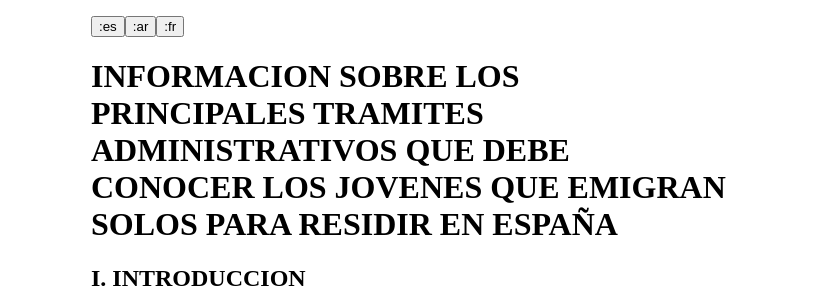
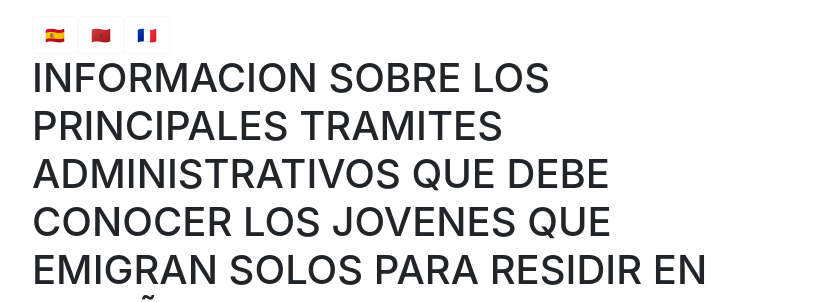
Before and after one commit to guillempuche/LaXarxa, a Gatsby site in the folder src/web/: page / in a window 1280 px wide. Shown: the top 302 px of the page, without its empty margins (224-1049 px from the left). Built offline with nearby package versions, Linux system fonts and the light colour scheme; Gatsby itself is replaced by a stand-in of ours.

Commit message:
Improve UX

```diff
--- a/package.json
+++ b/package.json
@@ -4,7 +4,7 @@
   "description": "A basic typescript app starter for newbies in 2019.",
   "main": "index.js",
   "scripts": {
-    "build": "rimraf ./build && tsc",
+    "build": "rimraf ./build && tsc && npm --prefix src/web build",
     "start": "nodemon",
     "start:prod": "npm run build && node build/index.js",
     "web": "npm --prefix src/web start",
--- a/src/web/gatsby-browser.js
+++ b/src/web/gatsby-browser.js
@@ -1,8 +1,9 @@
-// import WrapRootElement from "./src/components/WrapRootElement";
+// Set up the CSS style.
+import "bootstrap/dist/css/bootstrap.min.css";
+
 import WrapPageElementWithLayout from "./src/components/WrapPageElement";
 
 // Enable i18n.
 import "./src/utils/i18n";
 
-// export const wrapRootElement = WrapRootElement;
 export const wrapPageElement = WrapPageElementWithLayout;
--- a/src/web/gatsby-config.js
+++ b/src/web/gatsby-config.js
@@ -7,6 +7,7 @@
   },
   plugins: [
     "gatsby-plugin-typescript",
+    "gatsby-plugin-sass",
     "gatsby-plugin-react-helmet",
     {
       resolve: `gatsby-source-filesystem`,
--- a/src/web/gatsby-node.js
+++ b/src/web/gatsby-node.js
@@ -45,9 +45,9 @@
   createRedirect({
     fromPath: originalPath,
     toPath: `/${config.siteMetadata.defaultLanguage}${page.path}`,
-    isPermanent: false,
-    redirectInBrowser: process.env.NODE_ENV !== "production",
-    statusCode: 301,
+    isPermanent: true,
+    // Only redirect in the browser during the development.
+    redirectInBrowser: true, //process.env.NODE_ENV !== "production",
   });
 };
 
--- a/src/web/package.json
+++ b/src/web/package.json
@@ -20,11 +20,13 @@
     "bootstrap": "^4.5.0",
     "gatsby": "^2.24.2",
     "gatsby-plugin-react-helmet": "^3.3.1",
+    "gatsby-plugin-sass": "^2.3.12",
     "gatsby-plugin-typescript": "^2.4.0",
     "gatsby-remark-emojis": "^0.4.3",
     "gatsby-source-filesystem": "^2.3.0",
     "gatsby-transformer-remark": "^2.8.4",
     "i18next": "^19.5.1",
+    "node-sass": "^4.14.1",
     "react": "^16.12.0",
     "react-bootstrap": "^1.2.2",
     "react-dom": "^16.12.0",
--- /dev/null
+++ b/src/web/src/components/Emoji.tsx
@@ -0,0 +1,14 @@
+import React from "react";
+
+interface Props {
+  code: number[];
+}
+/**
+ * The code has to be hexadeciaml (eg: `[0x1f1ea, 0x1f1f8]` to show 🇪🇸), instead of `U+1F600`
+ * Unicode emojis list is here: https://unicode.org/emoji/charts/full-emoji-list.htmlf
+ */
+const Emoji: React.FC<Props> = ({ code }) => {
+  return <span role="img">{String.fromCodePoint(...code)}</span>;
+};
+
+export default Emoji;
--- a/src/web/src/components/Languages.tsx
+++ b/src/web/src/components/Languages.tsx
@@ -4,6 +4,7 @@
 import Button from "react-bootstrap/Button";
 
 import { usePageContext } from "../shared/PageContext";
+import Emoji from "./Emoji";
 
 const Languages: React.FC = () => {
   const { originalPath } = usePageContext();
@@ -19,7 +20,7 @@
 
   return (
     <div>
-      <ButtonGroup aria-label="List of languages">
+      <ButtonGroup>
         {site.siteMetadata.supportedLanguages.map(
           (supportedLanguage: string) => {
             return (
@@ -27,12 +28,14 @@
                 key={supportedLanguage}
                 to={`/${supportedLanguage}${originalPath}`}
               >
-                <Button aria-label="Language">
-                  {supportedLanguage === "es"
-                    ? ":es"
-                    : supportedLanguage === "ar"
-                    ? ":ar"
-                    : ":fr"}
+                <Button variant="outline-light">
+                  {supportedLanguage === "es" ? (
+                    <Emoji code={[0x1f1ea, 0x1f1f8]} />
+                  ) : supportedLanguage === "ar" ? (
+                    <Emoji code={[0x1f1f2, 0x1f1e6]} />
+                  ) : (
+                    <Emoji code={[0x1f1e8, 0x1f1f5]} />
+                  )}
                 </Button>
               </Link>
             );
--- a/src/web/src/components/Layout.tsx
+++ b/src/web/src/components/Layout.tsx
@@ -1,18 +1,18 @@
 import React from "react";
 import { Helmet } from "react-helmet";
 
+import "../styles/layout.module.scss";
 import TopBar from "./TopBar";
-import BottomBar from "./BottomBar";
 
 const Layout: React.FC = ({ children }) => {
   return (
-    <div style={{ margin: `1rem auto`, maxWidth: 650, padding: `0 1rem` }}>
+    <div>
       <Helmet>
+        <meta charSet="utf-8" />
         <title>Xarxa</title>
       </Helmet>
       <TopBar />
       {children}
-      {/* <BottomBar /> */}
     </div>
   );
 };
--- a/src/web/src/components/LinkSameLanguage.tsx
+++ b/src/web/src/components/LinkSameLanguage.tsx
@@ -4,7 +4,7 @@
 
 interface LinkProps {
   to: String;
-  ref: String;
+  ref?: String;
   [rest: string]: any;
 }
 
--- a/src/web/src/content/es/general.json
+++ b/src/web/src/content/es/general.json
@@ -6,5 +6,10 @@
       "ar": "Árabe",
       "fr": "Francés"
     }
+  },
+  "404": {
+    "title": "La página no existe",
+    "text": "Puedes ir a esta página:",
+    "home": "Leyes"
   }
 }
--- a/src/web/src/pages/404.tsx
+++ b/src/web/src/pages/404.tsx
@@ -1,10 +1,18 @@
 import React from "react";
+import { useTranslation } from "react-i18next";
 
-const NotFoundPage: React.FC = () => (
-  <div>
-    <h1>NOT FOUND</h1>
-    <p>You just hit a route that doesn&#39;t exist... the sadness.</p>
-  </div>
-);
+import Link from "../components/LinkSameLanguage";
 
-export default NotFoundPage;
+const NotFound: React.FC = () => {
+  const { t } = useTranslation("general");
+  return (
+    <div>
+      <h1>{t("404.title")}</h1>
+      <p>
+        {t("404.text")} <Link to="/">{t("404.home")}</Link>
+      </p>
+    </div>
+  );
+};
+
+export default NotFound;
--- /dev/null
+++ b/src/web/src/styles/layout.module.scss
@@ -0,0 +1,5 @@
+body {
+  margin: 1rem auto;
+  max-width: 800px;
+  padding: 0 1rem;
+}
--- a/src/web/src/utils/i18n.tsx
+++ b/src/web/src/utils/i18n.tsx
@@ -8,9 +8,10 @@
 
 // Namespaces for translations
 import generalES from "../content/es/general.json";
+import generalAR from "../content/ar/general.json";
+import generalFR from "../content/fr/general.json";
 
 i18n
-  // .use(LanguageDetector)
   // Pass the i18n instance to the react-i18next components.
   .use(initReactI18next)
   .init({
@@ -21,10 +22,10 @@
         general: generalES,
       },
       ar: {
-        // general: generalAR,
+        general: generalAR,
       },
       fr: {
-        // general: generalFR,
+        general: generalFR,
       },
     },
     react: {
```
Also changed, not shown: 1 other file.
